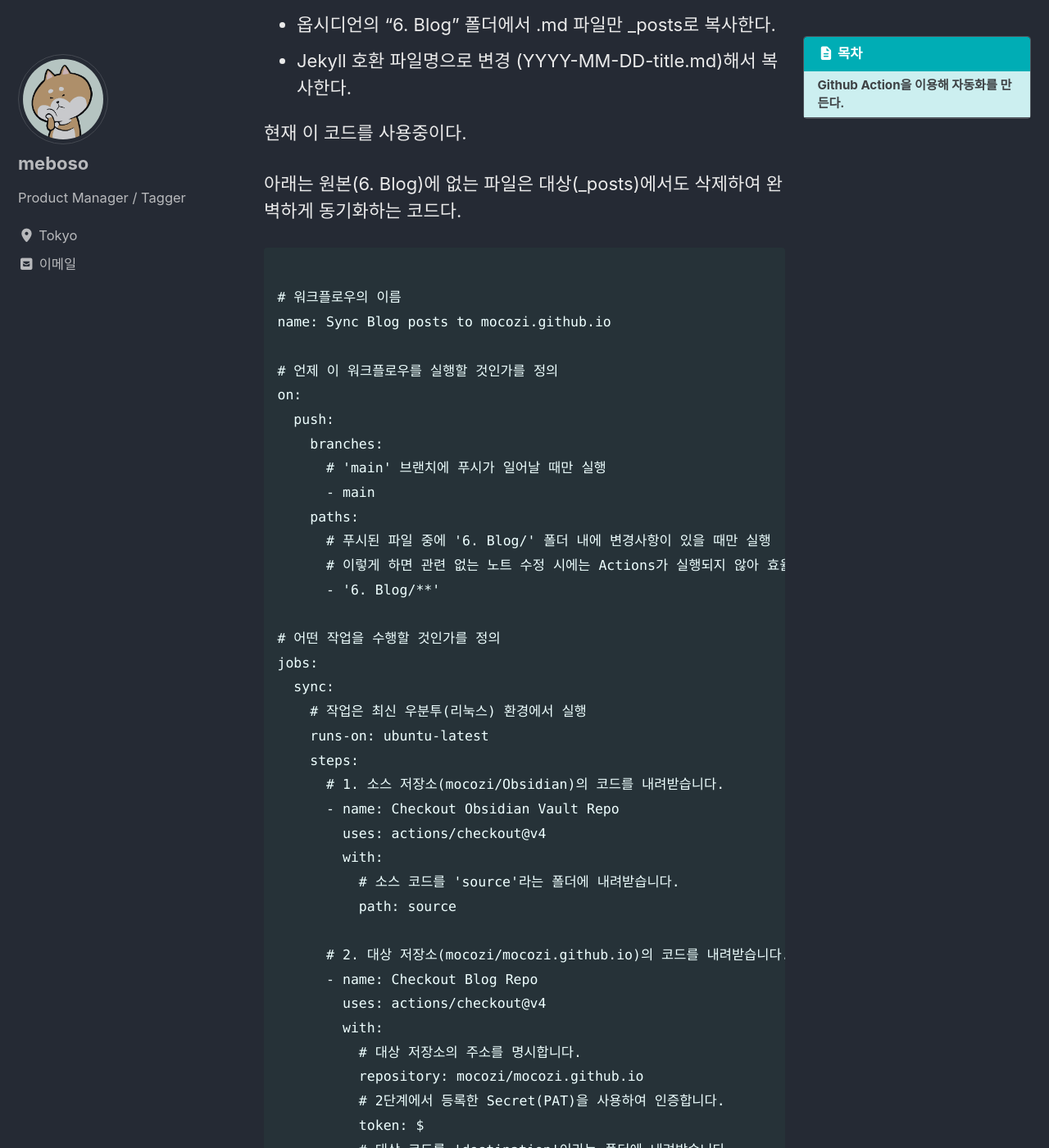
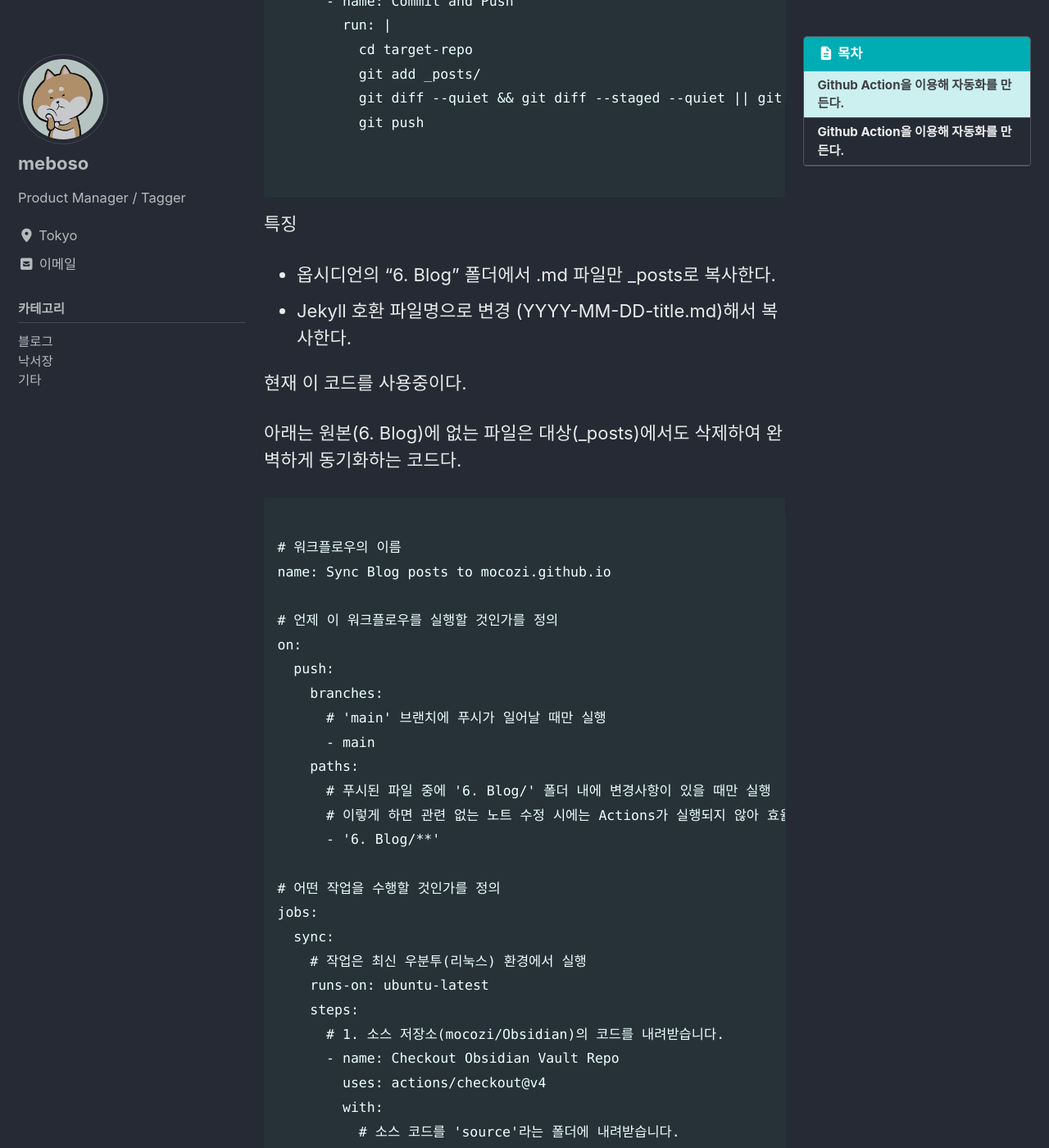
Before and after one commit to mocozi/mocozi.github.io, a Jekyll site: the page built from _posts/2025-06-25-githubAction.md, in a window 1280 px wide and 1400 px high, scrolled down 2467 px. Shown: the whole window at 82% size. Built offline with Jekyll 4.4.1, drawn with Linux system fonts in a browser that asks for light colours; cached includes are drawn as plain includes; comment, search, counter and statistics services are not loaded; some of the changed text lies outside the part shown.

Commit message:
Auto-sync posts from Obsidian [2025-06-28]

````diff
--- a/_posts/2025-06-25-githubAction.md
+++ b/_posts/2025-06-25-githubAction.md
@@ -11,7 +11,21 @@ last_modified_at: 2025-06-25
 comments: true
 author_profile:
 sidebar:
-nav: "sidebar-category"
+ nav: "sidebar-category"
+---
+---
+title: 옵시디언으로 작성하고 깃허브 블로그에 자동 포스팅
+excerpt: 깃허브 블로그에 글을 올리는 작업이 귀찮다. 옵시디언에서 바로 포스팅하는 방법을 알아보자.
+tags:
+categories:
+  - blog
+toc: true
+toc_sticky: true
+date: 2025-06-25
+last_modified_at: 2025-06-25
+comments: true
+author_profile:
+sidebar:
 ---
 ## Github Action을 이용해 자동화를 만든다.
 
@@ -164,3 +178,155 @@ jobs:
 
 
 ```
+
+## Github Action을 이용해 자동화를 만든다.
+
+1. 옵시디언(Obsidian)을 깃허브와 연동한다.
+2. 특정 폴더가 갱신되면 깃허브 블로그의 posts폴더로 복사되는 깃허브 액션을 만들어 자동화 한다.
+
+```
+
+name: Sync Blog Posts to GitHub Pages
+
+on:
+  push:
+    branches:
+      - main  # 또는 기본 브랜치 이름 (예: master)
+    paths:
+      - '6. Blog/**'  # "6. Blog" 폴더 변경 시에만 트리거 (대소문자 확인요망)
+
+jobs:
+  sync-posts:
+    runs-on: ubuntu-latest
+
+    steps:
+      # 1. 소스 리포지토리 (Obsidian) 체크아웃
+      - name: Checkout Obsidian repo
+        uses: actions/checkout@v4
+        with:
+          path: 'source-repo'
+
+      # 2. Git 사용자 정보 설정
+      - name: Configure Git
+        run: |
+          git config --global user.name "mocozi"
+          git config --global user.email "mocozi@hotmail.com"
+
+      # 3. 대상 리포지토리 (GitHub Pages) 체크아웃
+      - name: Checkout GitHub Pages repo
+        uses: actions/checkout@v4
+        with:
+          repository: mocozi/mocozi.github.io
+          token: ${{ secrets.ACTIONS_PAT }}
+          path: 'target-repo'
+
+      # 4. 파일 복사 및 Jekyll 형식으로 변환
+      - name: Copy and format posts
+        run: |
+          # "6. Blog" 폴더에서 .md 파일만 _posts로 복사
+          cp -R source-repo/"6. Blog"/*.md target-repo/_posts/ || true
+
+          # Jekyll 호환 파일명으로 변경 (YYYY-MM-DD-title.md)
+          cd target-repo/_posts
+          for file in *.md; do
+            if [[ ! "$file" =~ ^[0-9]{4}-[0-9]{2}-[0-9]{2}- ]]; then
+              # Frontmatter에서 date 추출 (예: date: 2023-11-20)
+              DATE=$(grep -m 1 'date:' "$file" | cut -d ' ' -f 2 | tr -d '"' || date +%Y-%m-%d)
+              # 파일명에 날짜 추가
+              mv "$file" "${DATE}-${file}"
+            fi
+          done
+
+      # 5. 변경사항 커밋 및 푸시
+      - name: Commit and Push
+        run: |
+          cd target-repo
+          git add _posts/
+          git diff --quiet && git diff --staged --quiet || git commit -m "Auto-sync posts from Obsidian [$(date +%Y-%m-%d)]"
+          git push
+
+
+```
+
+특징
+- 옵시디언의 "6. Blog" 폴더에서 .md 파일만 _posts로 복사한다.
+- Jekyll 호환 파일명으로 변경 (YYYY-MM-DD-title.md)해서 복사한다.
+
+현재 이 코드를 사용중이다.
+
+아래는 원본(6. Blog)에 없는 파일은 대상(_posts)에서도 삭제하여 완벽하게 동기화하는 코드다.
+
+```
+
+# 워크플로우의 이름
+name: Sync Blog posts to mocozi.github.io
+
+# 언제 이 워크플로우를 실행할 것인가를 정의
+on:
+  push:
+    branches:
+      # 'main' 브랜치에 푸시가 일어날 때만 실행
+      - main
+    paths:
+      # 푸시된 파일 중에 '6. Blog/' 폴더 내에 변경사항이 있을 때만 실행
+      # 이렇게 하면 관련 없는 노트 수정 시에는 Actions가 실행되지 않아 효율적입니다.
+      - '6. Blog/**'
+
+# 어떤 작업을 수행할 것인가를 정의
+jobs:
+  sync:
+    # 작업은 최신 우분투(리눅스) 환경에서 실행
+    runs-on: ubuntu-latest
+    steps:
+      # 1. 소스 저장소(mocozi/Obsidian)의 코드를 내려받습니다.
+      - name: Checkout Obsidian Vault Repo
+        uses: actions/checkout@v4
+        with:
+          # 소스 코드를 'source'라는 폴더에 내려받습니다.
+          path: source
+
+      # 2. 대상 저장소(mocozi/mocozi.github.io)의 코드를 내려받습니다.
+      - name: Checkout Blog Repo
+        uses: actions/checkout@v4
+        with:
+          # 대상 저장소의 주소를 명시합니다.
+          repository: mocozi/mocozi.github.io
+          # 2단계에서 등록한 Secret(PAT)을 사용하여 인증합니다.
+          token: ${{ secrets.ACTIONS_PAT }}
+          # 대상 코드를 'destination'이라는 폴더에 내려받습니다.
+          path: destination
+
+      # 3. 소스 폴더의 파일을 대상 폴더로 복사합니다.
+      - name: Sync files to _posts
+        run: |
+          # rsync라는 강력한 복사 명령어를 사용합니다.
+          # -a: 원본 파일의 속성을 유지하며 복사
+          # -v: 복사되는 파일 목록을 보여줌
+          # --delete: 원본(6. Blog)에 없는 파일은 대상(_posts)에서도 삭제하여 완벽하게 동기화
+          rsync -av --delete source/'6. Blog'/ destination/_posts/
+
+      # 4. 변경된 내용을 대상 저장소에 커밋하고 푸시합니다.
+      - name: Commit and Push to Blog Repo
+        run: |
+          # 작업 디렉토리를 대상 저장소를 내려받은 'destination' 폴더로 변경
+          cd destination
+
+          # git에 커밋할 사용자 정보를 설정 (봇이 작업했음을 명시)
+          git config user.name "GitHub Actions Bot"
+          git config user.email "actions@github.com"
+
+          # git status --porcelain으로 변경된 파일이 있는지 확인합니다.
+          # 변경된 파일이 없으면, 불필요한 커밋을 만들지 않고 작업을 종료합니다.
+          if [[ -z $(git status --porcelain) ]]; then
+            echo "No changes to commit"
+          else
+            # _posts 폴더의 모든 변경사항을 스테이징
+            git add _posts
+            # 커밋 메시지 작성
+            git commit -m "docs: Update Blog posts from Obsidian Vault"
+            # 변경사항을 원격 저장소로 푸시
+            git push
+          fi
+
+
+```
````
Also changed, not shown: _posts/2025-04-12-category-test.md (+2 -2 lines).
